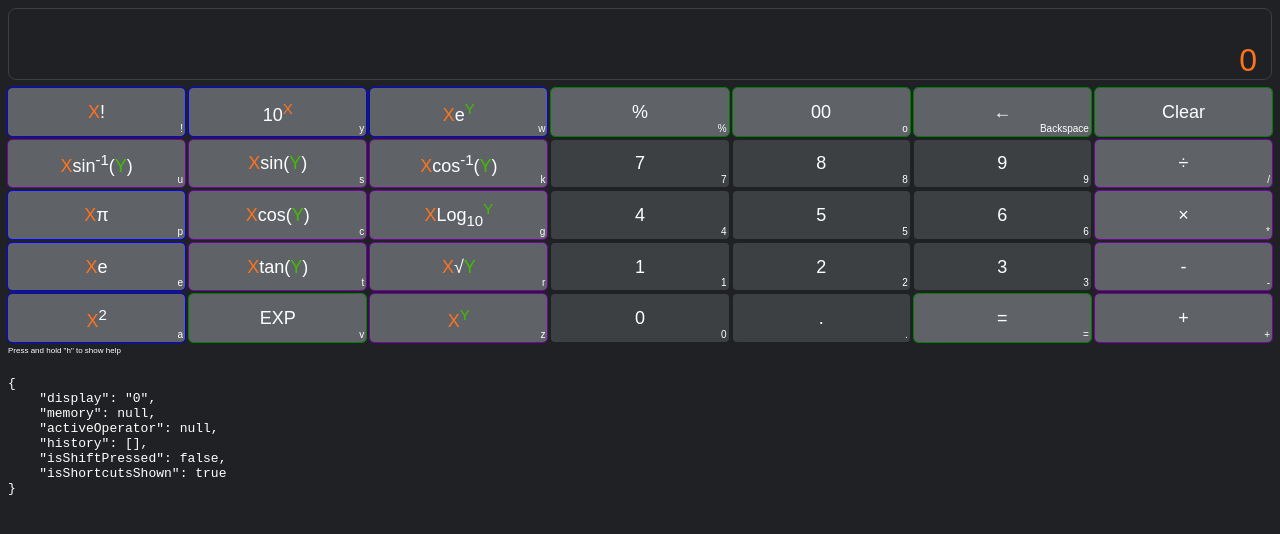
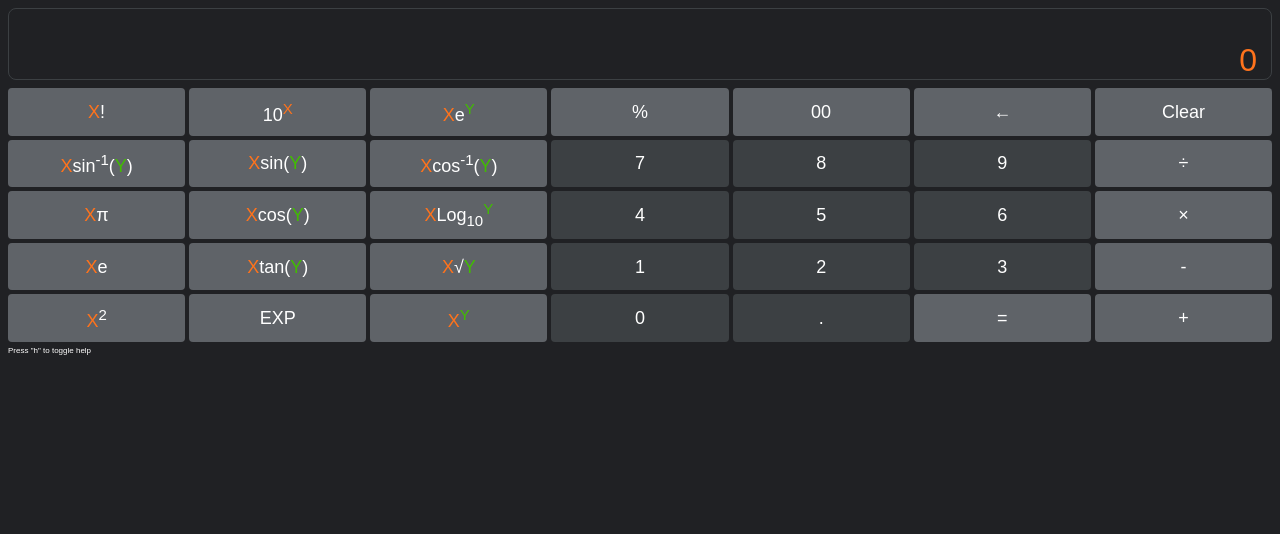
Before and after one commit to noszczynski/scientific-calc-react-typescript, a React (Create React App) app: page / in a window 1280 px wide. Shown: the top 534 px of the page. Built offline with nearby package versions, Linux system fonts and the light colour scheme.

Commit message:
help improvements

```diff
--- a/src/components/App/index.tsx
+++ b/src/components/App/index.tsx
@@ -2,16 +2,15 @@ import styled from "styled-components";
 import Buttons from "../../containers/Buttons";
 import Display from "../../containers/Display";
 import { pxToRem } from "../../helpers";
-import { useCalculator } from "../../hooks/useCalculator";
 
 const App = () => {
-  const calculator = useCalculator();
+  // const calculator = useCalculator();
 
   return (
     <Wrapper>
       <Display />
       <Buttons />
-      <Debug lang="json">{JSON.stringify(calculator, null, 4)}</Debug>
+      {/*<Debug lang="json">{JSON.stringify(calculator, null, 4)}</Debug>*/}
     </Wrapper>
   );
 };
--- a/src/components/Button/index.tsx
+++ b/src/components/Button/index.tsx
@@ -99,6 +99,7 @@ const Container = styled.button<Pick<ButtonProps, "appearance">>`
     background-color: #202124;
   }
 
+  /* debug
   &[data-type="${ButtonType.OneParameter}"] {
     outline: 1px solid blue;
   }
@@ -110,6 +111,7 @@ const Container = styled.button<Pick<ButtonProps, "appearance">>`
   &[data-type="${ButtonType.TwoParameters}"] {
     outline: 1px solid #7500a5;
   }
+   */
 `;
 
 const Shortcut = styled.span`
--- a/src/containers/Buttons/index.tsx
+++ b/src/containers/Buttons/index.tsx
@@ -43,7 +43,7 @@ const Buttons: React.FC = () => {
           />
         ))}
       </Container>
-      <Hint>Press and hold &quot;h&quot; to show help</Hint>
+      <Hint>Press &quot;h&quot; to toggle help</Hint>
     </Wrapper>
   );
 };
--- a/src/providers/CalculatorProvider/index.tsx
+++ b/src/providers/CalculatorProvider/index.tsx
@@ -100,9 +100,8 @@ export const CalculatorProvider: React.FC = ({ children }) => {
   const [activeOperator, setActiveOperator] = useState<ActiveOperator>(null);
   const [history, setHistory] = useState<History[]>([]);
   const [isShiftPressed, setIsShiftPressed] = useState<boolean>(false);
-  const [isShortcutsShown, setIsShortcutsShown] = useState<boolean>(true);
+  const [isShortcutsShown, setIsShortcutsShown] = useState<boolean>(false);
   const [refs, setRefs] = useState<HTMLButtonElement[]>([]);
-  const [error, setError] = useState<boolean>(false);
 
   const addToDisplay = useCallback((value: string | number) => {
     setDisplay((state) => {
@@ -448,7 +447,7 @@ export const CalculatorProvider: React.FC = ({ children }) => {
           break;
         }
         case "h": {
-          setIsShortcutsShown(true);
+          setIsShortcutsShown((state) => !state);
           break;
         }
         default: {
@@ -475,10 +474,6 @@ export const CalculatorProvider: React.FC = ({ children }) => {
     switch (event.key) {
       case "Shift": {
         setIsShiftPressed(false);
-        break;
-      }
-      case "h": {
-        setIsShortcutsShown(false);
         break;
       }
       default:
```
